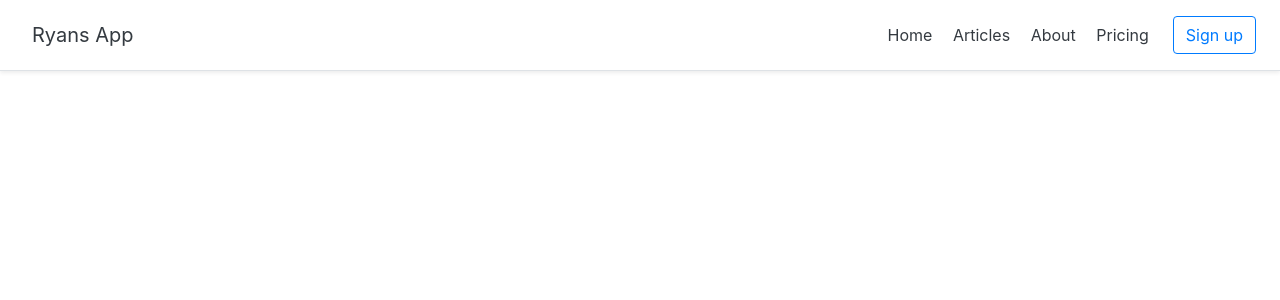
After one commit to ryan-olejnik/flask-tutorial, a Flask app: template templates/layout.html in a window 1280 px wide. The commit adds this page. Shown: the top 300 px of the page. Run offline with Flask 2, Linux system fonts and the light colour scheme; the template is opened without the code that fills it, so the values that code supplies are empty; some libraries are stand-ins or nearby versions.

Commit message:
Add navbar

```diff
--- a/templates/home.html
+++ b/templates/home.html
@@ -1 +1 @@
-HOME
+{% extends 'layout.html' %} {%block body %} HOME {%endblock%}
--- /dev/null
+++ b/templates/layout.html
@@ -0,0 +1,19 @@
+<!DOCTYPE html>
+<html>
+
+<head>
+  <meta charset="UTF-8">
+  <title>MyFlaskApp</title>
+  <link rel='stylesheet' href='https://stackpath.bootstrapcdn.com/bootstrap/4.1.3/css/bootstrap.min.css' />
+</head>
+
+<body>
+  {% include 'partials/_navbar.html' %}
+  <div class='container'>
+    {% block body %}{% endblock %}
+  </div>
+
+  <script src='https://stackpath.bootstrapcdn.com/bootstrap/4.1.3/js/bootstrap.min.js'></script >
+</body >
+
+</html >
--- /dev/null
+++ b/templates/partials/_navbar.html
@@ -0,0 +1,10 @@
+<div class="d-flex flex-column flex-md-row align-items-center p-3 px-md-4 mb-3 bg-white border-bottom shadow-sm">
+  <h5 class="my-0 mr-md-auto font-weight-normal"><a class="p-2 text-dark" href="/">Ryans App</a></h5>
+  <nav class="my-2 my-md-0 mr-md-3">
+    <a class="p-2 text-dark" href="/">Home</a>
+    <a class="p-2 text-dark" href="/articles">Articles</a>
+    <a class="p-2 text-dark" href="/about">About</a>
+    <a class="p-2 text-dark" href="#">Pricing</a>
+  </nav>
+  <a class="btn btn-outline-primary" href="#">Sign up</a>
+</div>
```
